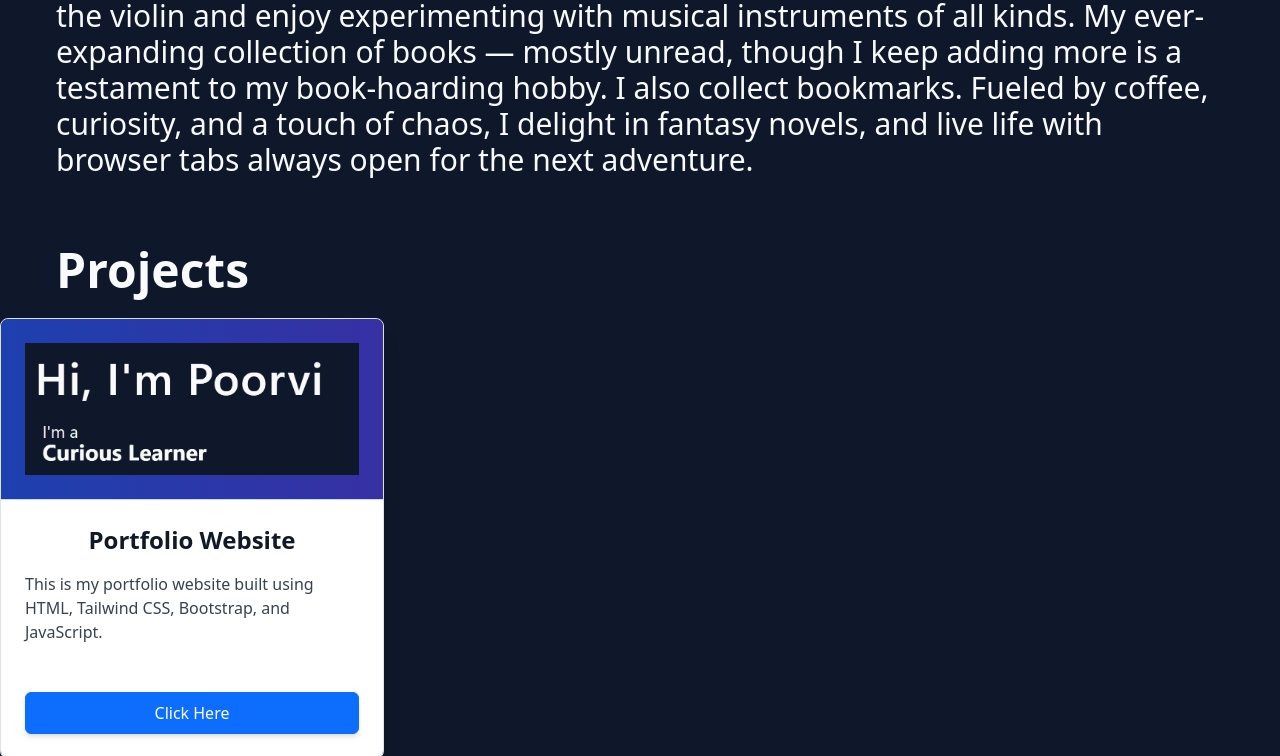
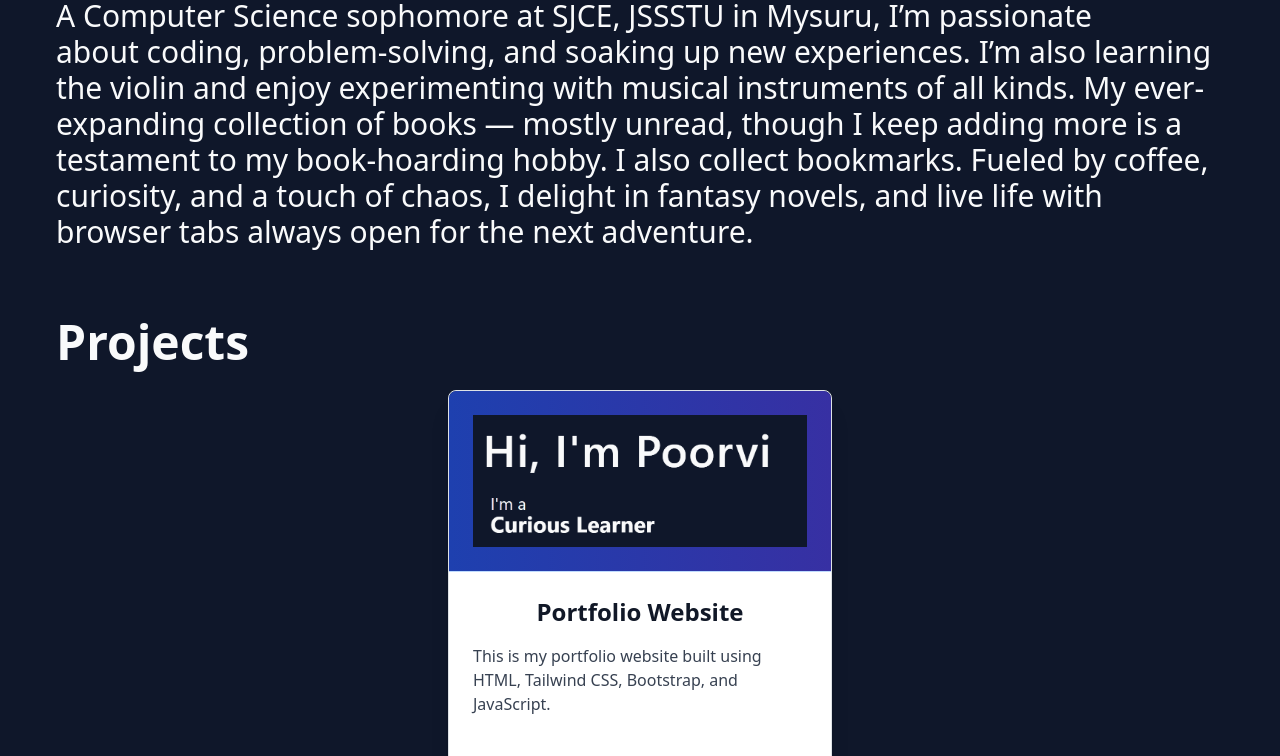
Before and after one commit to Poorvi-M/Portfolio_Trial_1, a plain HTML site: page index.html in a window 1280 px wide. Shown: the part 682-1438 px from the top of the page. Drawn offline with nearby package versions, Linux system fonts and the light colour scheme.

Commit message:
Update index.html

```diff
--- a/index.html
+++ b/index.html
@@ -8,8 +8,8 @@
   <script src="https://cdn.tailwindcss.com"></script>
   <link href="https://cdn.jsdelivr.net/npm/bootstrap@5.3.8/dist/css/bootstrap.min.css" rel="stylesheet" integrity="sha384-sRIl4kxILFvY47J16cr9ZwB07vP4J8+LH7qKQnuqkuIAvNWLzeN8tE5YBujZqJLB" crossorigin="anonymous">
 </head>
-<!-- <body class="flex-wrap font-sans bg-slate-900 text-gray-50"> -->
-<body class="flex flex-wrap font-sans bg-slate-900 text-gray-50">
+<body class="flex-wrap font-sans bg-slate-900 text-gray-50">
+<!-- <body class="flex flex-wrap font-sans bg-slate-900 text-gray-50"> -->
 <nav class="justify-items-center gap-5 space-x-10 ">
 
     <div class="flex justify-between space-x-4 bg-gray-900 p-4">
```
